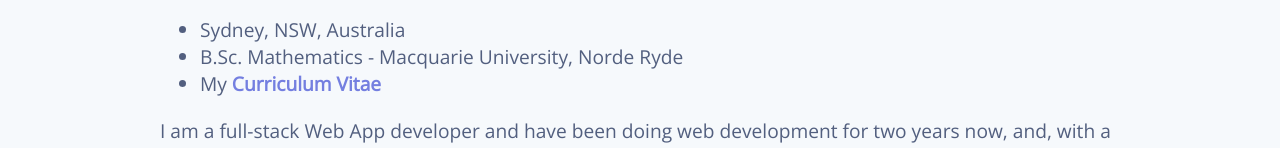
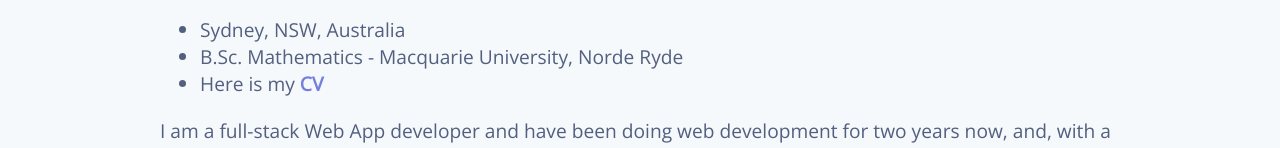
Before and after one commit to tdemkowski/tdemkowski.github.io, a plain HTML site: page index.html in a window 1280 px wide. Shown: the part 169-317 px from the top of the page. Drawn offline with nearby package versions, Linux system fonts and the light colour scheme.

Commit message:
updated CV

```diff
--- a/index.html
+++ b/index.html
@@ -236,8 +236,8 @@
           <li>
             B.Sc. Mathematics - Macquarie University, Norde Ryde
           </li>
-          <li>My <a href="https://tdemkowski.github.io/CV.pdf" target="_blank">
-            <strong>Curriculum Vitae</strong></a>
+          <li>Here is my <a href="https://tdemkowski.github.io/CV.pdf" target="_blank">
+            <strong>CV</strong></a>
           </li>
         </ul>
         <p>
```
Also changed, not shown: 1 other file.
